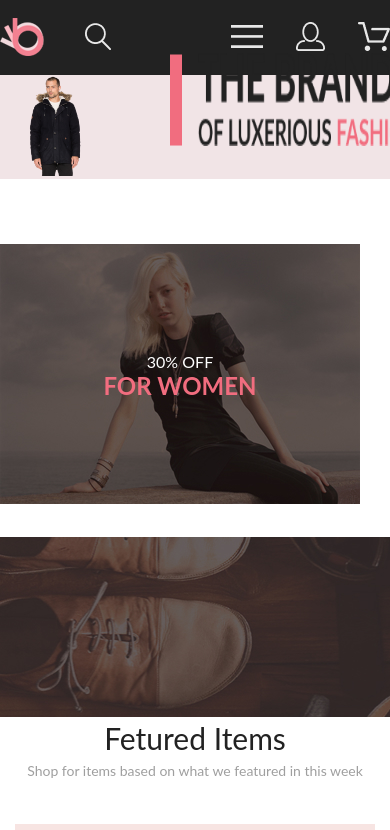
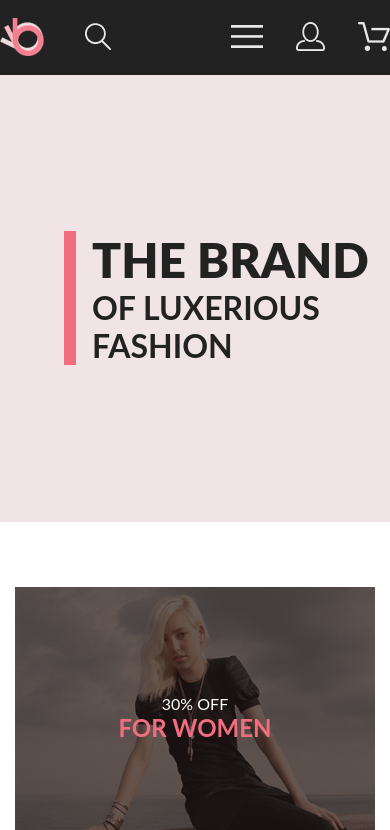
Before and after one commit to MaFaKa03/html-css-base, a plain HTML site: page homework/hw4/index.html in a window 390 px wide. Shown: the top 830 px of the page. Drawn offline with Linux system fonts and the light colour scheme.

Commit message:
responsive for mobile

```diff
--- a/homework/hw4/index.html
+++ b/homework/hw4/index.html
@@ -1,8 +1,8 @@
 <!DOCTYPE html>
 <html lang="en">
   <head>
-    <link rel="preconnect" href="https://fonts.googleapis.com">
-    <link rel="preconnect" href="https://fonts.gstatic.com" crossorigin="">
+    <link rel="preconnect" href="https://fonts.googleapis.com" />
+    <link rel="preconnect" href="https://fonts.gstatic.com" crossorigin="" />
 
     <meta charset="UTF-8" />
     <meta name="viewport" content="width=device-width, initial-scale=1.0" />
@@ -36,16 +36,10 @@
           <img src="image/main/photo_man.png" alt="man" class="photo_man" />
         </div>
         <div class="right">
-          <img
-            src="image/main/Rectangle_coral.png"
-            alt="rectangle"
-            class="rectangle"
-          />
-          <img
-            src="image/main/THE BRAND OF LUXERIOUS FASHION.png"
-            alt="THE BRAND OF LUXERIOUS FASHION"
-            class="image_text"
-          />
+          <div class="promo_info">
+            <h1 class="promo__title">THE BRAND</h1>
+            <h2 class="promo__heading">OF LUXERIOUS FASHION</h2>
+          </div>
         </div>
       </div>
       <div class="categories center">
@@ -108,11 +102,7 @@
           </div>
           <div class="item">
             <div class="div_for_item2">
-              <img
-                src="image/item2.png"
-                alt="item2"
-                class="image_item item2"
-              />
+              <img src="image/item2.png" alt="item2" class="image_item item2" />
             </div>
 
             <div class="product_info">
--- a/homework/hw4/stayle.css
+++ b/homework/hw4/stayle.css
@@ -3,7 +3,7 @@
   padding: 0;
 }
 body {
-  font-family: 'Lato', sans-serif;
+  font-family: "Lato", sans-serif;
 }
 a {
   text-decoration: none;
@@ -89,21 +89,33 @@ img {
   flex-shrink: 0; */
 }
 .right {
-  margin-top: -14%;
+  padding-left: 64px;
+  /* margin-top: -14%;
   display: flex;
   align-items: center;
   gap: 16px;
   padding-left: 64px;
-  /* justify-content: center; */
+  justify-content: center; */
 }
-.rectangle {
-  width: 12px;
-  height: 92px;
-  flex-shrink: 0;
+.promo_info {
+  border-left: 12px solid #f16d7f;
+  padding-left: 16px;
+  margin-top: 48%;
 }
-.image_text {
-  width: 377px;
-  height: 93px;
+.promo__title {
+  font-style: normal;
+  font-weight: 900;
+  font-size: 48px;
+  line-height: 58px;
+  color: #222222;
+}
+.promo__heading {
+  font-style: normal;
+  font-weight: 700;
+  font-size: 32px;
+  line-height: 38px;
+  color: #222222;
+
 }
 
 .categories {
@@ -170,7 +182,7 @@ img {
 .items {
   margin-top: 48px;
   display: grid;
-  grid-template-columns: repeat(3, 360px);
+  grid-template-columns: repeat(auto-fit, 360px);
   justify-content: center;
   gap: 30px;
 }
@@ -196,16 +208,17 @@ img {
 }
 .item {
   position: relative;
-  display: flex;
+
+  /* display: flex;
   width: 360px;
   /* padding: 24px 16px; */
-  flex-direction: column;
+  /* flex-direction: column;
   justify-content: center;
-  align-items: flex-start;
+  align-items: flex-start; */
   /* gap: 16px; */
-  height: 581px;
-  fill: #f8f8f8;
-}
+  /* height: 581px;
+  fill: #f8f8f8; */
+} */
 .image_item {
   width: 100%;
   /* height: 420px;
@@ -237,7 +250,7 @@ img {
   /* line-height: normal; */
 }
 .item_info {
-  color: #5D5D5D;
+  color: #5d5d5d;
   font-size: 14px;
   font-style: normal;
   font-weight: 300;
@@ -286,8 +299,7 @@ img {
   line-height: normal;
   padding-top: 15px;
 }
-@media (min-width: 768px) and (max-width: 1024px){
-
+@media (min-width: 768px) and (max-width: 1024px) {
   .categories {
     display: grid;
     grid-template-columns: repeat(3, 1fr);
@@ -300,3 +312,17 @@ img {
     gap: 30px;
   }
 }
+
+@media (min-width: 320px) and (max-width: 767px){
+  .categories {
+    display: flex;
+    flex-wrap: wrap;
+    justify-content: center;
+  }
+  .left{
+    display: none;
+  }
+  .promo_info{
+    margin-bottom: 48%;
+  }
+}
```
Also changed, not shown: 1 other file.
